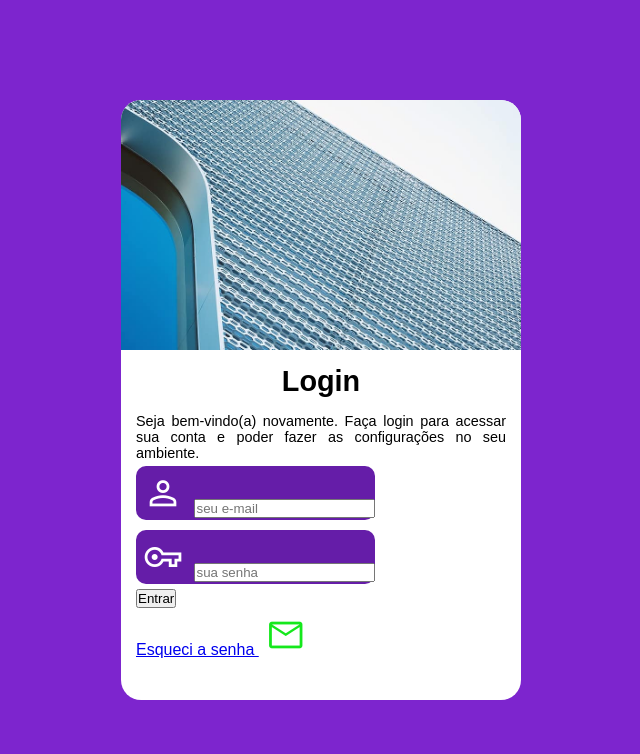
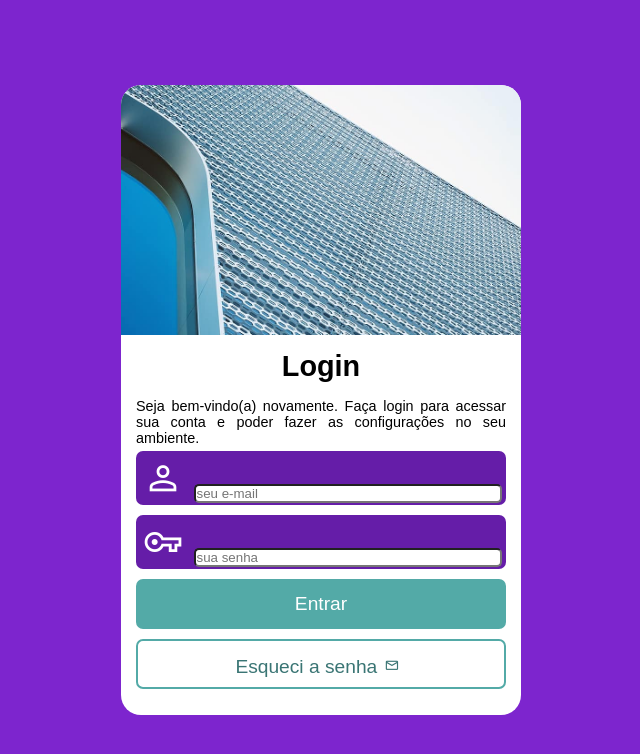
Before and after one commit to eupedrocambui/site_login_curso, a plain HTML site: page index.html in a window 1280 px wide. Shown: the whole page, without its empty margins (319-959 px from the left). Drawn offline with nearby package versions, Linux system fonts and the light colour scheme.

Commit message:
atualizacao versao mob first

```diff
--- a/estilos/style.css
+++ b/estilos/style.css
@@ -21,7 +21,7 @@ section {
     border-radius: 20px;
 
     width: 400px;
-    height: 600px;
+    height: 630px;
 }
 
 section h1 {
@@ -70,15 +70,69 @@ section p {
 }
 /* Fim Configs Container e Content */
 
-/* Início Configs Campos de Input */
+/* Início Configs Form */
 .campo {
     background-color: rgb(101, 29, 168);
     margin-top: 5px;
     margin-bottom: 5px;
     display: inline-block;
-    border-radius: 10px;
+    border-radius: 7px;
+    width: 100%;
 }
-/* Fim Configs Campos de Input */
+
+.input {
+    width: 83%;
+    border-radius: 5px;
+}
+
+#entrar {
+    width: 100%;
+    height: 50px;
+    border-radius: 7px;
+    border: none;
+    margin-top: 5px;
+    background-color: #53aaa7;
+
+    font-size: 1.2em;
+    color: white;
+}
+
+#entrar:hover {
+    background-color: #3a7574;
+}
+
+#esqueci-senha {
+    display: block;
+    width: 100%;
+    height: 50px;
+    border: 2px solid #53aaa7;
+    border-radius: 7px;
+    margin-top: 10px;
+
+    text-align: center;
+}
+
+#esqueci-senha a {
+    display: block;
+    text-align: center;
+    width: 100%;
+    height: 50px;
+    padding-top: 10px;
+
+    color: #3a7574;
+    font-size: 1.2em;
+    text-decoration: none;
+}
+
+#esqueci-senha span {
+    font-size: 0.8em;
+    color: #3a7574;
+}
+
+#esqueci-senha:hover {
+    background-color: #65cfcb;
+}
+/* Fim Configs Form */
 
 /* Início Configs Google Icons */
 .material-symbols-outlined {
--- a/index.html
+++ b/index.html
@@ -26,22 +26,25 @@
 
                         <div class="campo">
                             <span class="material-symbols-outlined">person</span>
-                            <input type="email" name="email" id="iemail" placeholder="seu e-mail">
+                            <input class="input" type="email" name="email" id="iemail" placeholder="seu e-mail">
                         </div>
 
                         <div class="campo">
                             <span class="material-symbols-outlined">vpn_key</span>
-                            <input type="password" name="senha" id="isenha" placeholder="sua senha">
+                            <input class="input" type="password" name="senha" id="isenha" placeholder="sua senha">
                         </div>
 
                         <div>
-                            <input type="submit" value="Entrar">
+                            <input id="entrar" type="submit" value="Entrar">
                         </div>
 
                     </form>
+
                     <div id="esqueci-senha">
-                        <a href="#">Esqueci a senha <span id="icon-email" class="material-symbols-outlined">mail</span></a>
+                        <a href="#">Esqueci a senha<span id="icon-email" class="material-symbols-outlined">mail</span></a>
+
                     </div>
+
                 </div>
             </section>
         </div>
```
